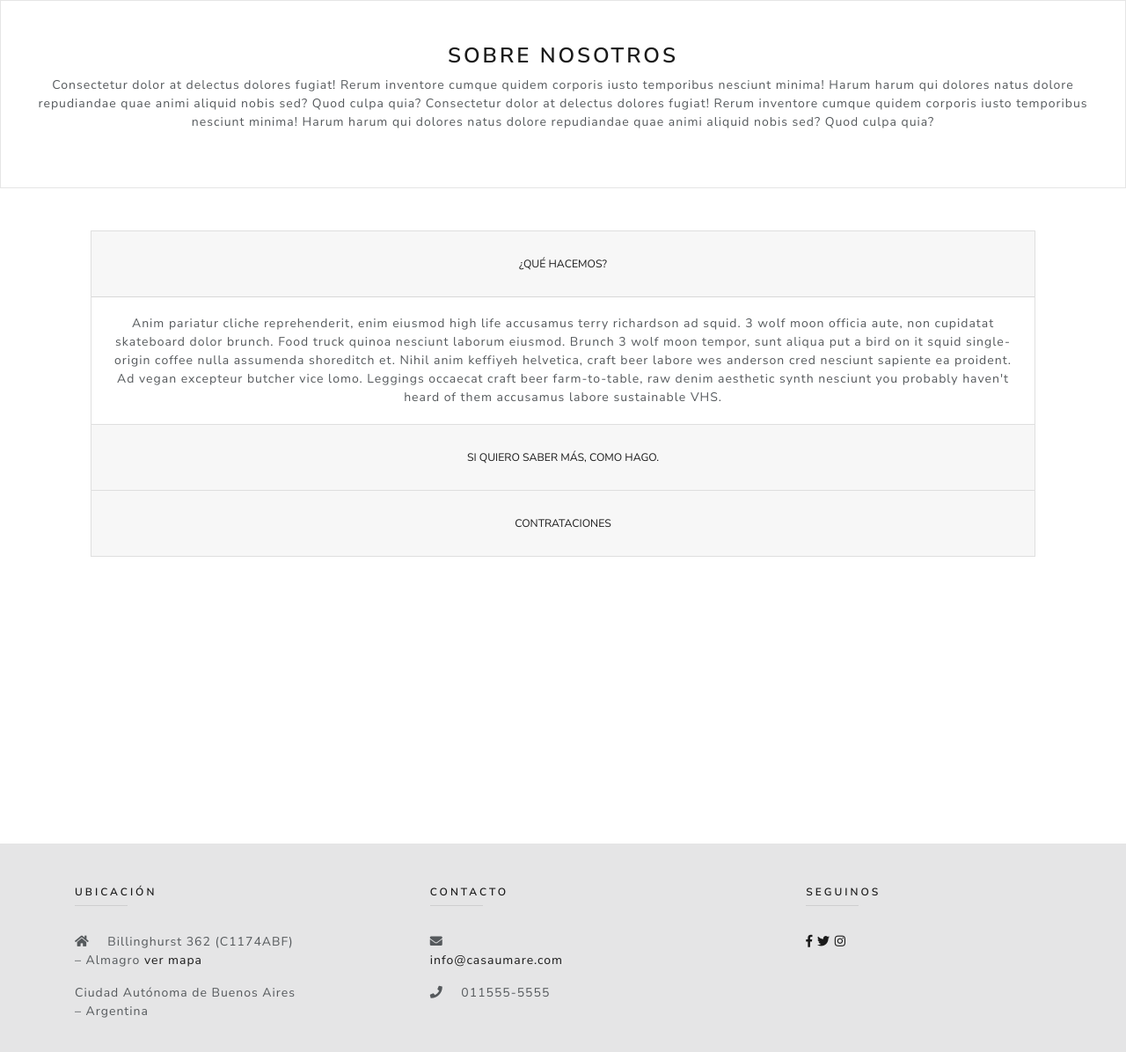
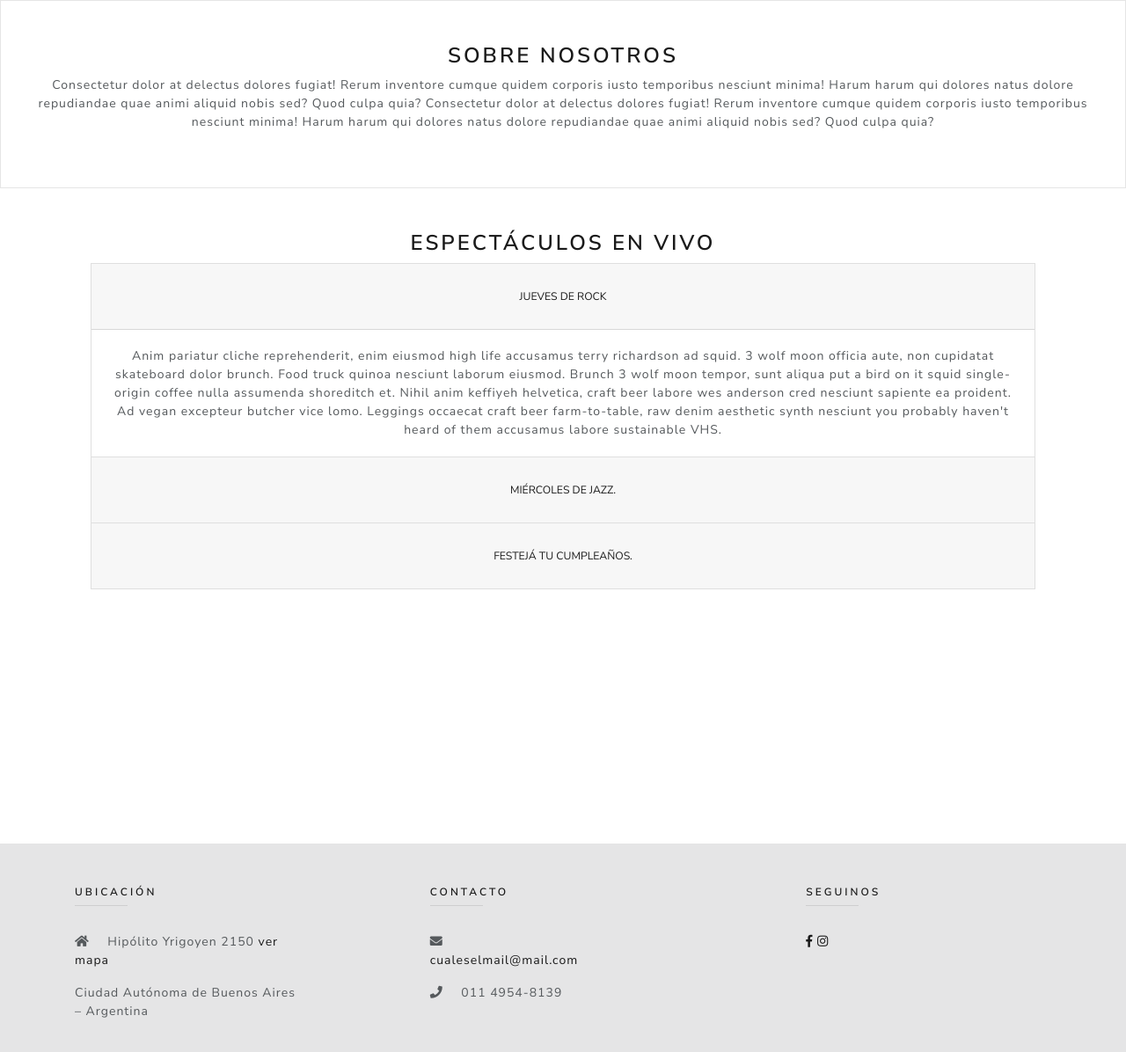
Before and after one commit to cisko85/web_mundo_carousell_header, a plain HTML site: page index.html in a window 1280 px wide. Shown: the part 834-2030 px from the top of the page at 88% size. Drawn offline with nearby package versions, Linux system fonts and the light colour scheme.

Commit message:
primer commit de esta web en github

```diff
--- a/index.html
+++ b/index.html
@@ -15,7 +15,7 @@
 <body>
 
 <nav class="navbar navbar-expand-lg navbar-dark bg-primary">
-  <a class="navbar-brand" href="/"><!--UMARE-->
+  <a class="navbar-brand" href="/"><!--ir a inicio-->
      <img src="img/logo/logo-navbar-mundo.jpg" style="width: 9%;">
   </a>
   <button class="navbar-toggler" type="button" data-toggle="collapse" data-target="#navbarColor01" aria-controls="navbarColor01" aria-expanded="false" aria-label="Toggle navigation">
@@ -130,13 +130,14 @@ Fin HEADER-->
 
  <!-- ACCORDION preguntas frecuentes, contrataciones FAQ.-->
     <section id="faq" class="container text-center justify-content-center align-self-center p-5">
+      <h3>Espectáculos en vivo</h3>
       <div class="row">
         <div class="accordion" id="accordionExample">
           <div class="card">
             <div class="card-header" id="headingOne">
               <h5 class="mb-0">
                 <button class="btn btn-link" type="button" data-toggle="collapse" data-target="#collapseOne" aria-expanded="true" aria-controls="collapseOne">
-                  ¿Qué hacemos?
+                  Jueves de Rock
                 </button>
               </h5>
             </div>
@@ -151,7 +152,7 @@ Fin HEADER-->
             <div class="card-header" id="headingTwo">
               <h5 class="mb-0">
                 <button class="btn btn-link collapsed" type="button" data-toggle="collapse" data-target="#collapseTwo" aria-expanded="false" aria-controls="collapseTwo">
-                 Si quiero saber más, como hago.
+                 mi&eacute;rcoles de Jazz.
                 </button>
               </h5>
             </div>
@@ -165,7 +166,7 @@ Fin HEADER-->
             <div class="card-header" id="headingThree">
               <h5 class="mb-0">
                 <button class="btn btn-link collapsed" type="button" data-toggle="collapse" data-target="#collapseThree" aria-expanded="false" aria-controls="collapseThree">
-                  Contrataciones
+                 festej&aacute; tu cumpleaños.
                 </button>
               </h5>
             </div>
@@ -196,7 +197,7 @@ Fin HEADER-->
             <p>
                 <i class="fa fa-home mr-3"></i>
 
-Billinghurst 362 (C1174ABF) – Almagro <a href="https://www.google.com/maps/place/Casa+Umare/@-34.6061636,-58.4183436,17z/data=!3m1!4b1!4m5!3m4!1s0x95bcca8abe20ad7f:0x1c0bc8a1ece1c09e!8m2!3d-34.6061636!4d-58.4161549?hl=es-ES" target="_blank"> ver mapa</a></p>
+Hip&oacute;lito Yrigoyen 2150  <a href="https://www.google.com.ar/maps/place/Mundo+2150/@-34.610704,-58.3991177,17z/data=!4m13!1m7!3m6!1s0x95bccae8673c4d33:0x1349809b31564b50!2sAv.+Hip%C3%B3lito+Yrigoyen+2150,+C1089AAP+CABA!3b1!8m2!3d-34.610704!4d-58.396929!3m4!1s0x95bccae867737523:0x16b66a38fdf4dcb6!8m2!3d-34.610728!4d-58.396765?hl=es" target="_blank"> ver mapa</a></p>
 
 Ciudad Autónoma de Buenos Aires – Argentina
 </p>
@@ -212,10 +213,10 @@ Ciudad Autónoma de Buenos Aires – Argentina
             </h6>
             <hr class="deep-purple accent-2 mb-4 mt-0 d-inline-block mx-auto" style="width: 60px;">
             <p>
-                <i class="fa fa-envelope mr-3"></i> <a href="mailto:info@casaumare.com">info@casaumare.com</a>
+                <i class="fa fa-envelope mr-3"></i> <a href="mailto:mail@mail">cualeselmail@mail.com</a>
             </p>
             <p>
-                <i class="fa fa-phone mr-3"></i> 011555-5555
+                <i class="fa fa-phone mr-3"></i> 011 4954-8139
             </p>
         </div>
         <!--/.Second column-->
@@ -227,13 +228,12 @@ Ciudad Autónoma de Buenos Aires – Argentina
             </h6>
             <hr class="deep-purple accent-2 mb-4 mt-0 d-inline-block mx-auto" style="width: 60px;">
             <p>
-                <a href="https://www.facebook.com/Casa-Umare-172761762737108/" target="_blank"><i class="fab fa-facebook-f"></i></a>
+                <a href="https://m.facebook.com/mundo2150" target="_blank"><i class="fab fa-facebook-f"></i></a>
 
 
-                <a href="https://twitter.com/casaumare" target="_blank"><i class="fab fa-twitter"></i></a>
 
 
-                <a href="https://www.instagram.com/casaumare/" target="_blank"><i class="fab fa-instagram"></i></a>
+                <a href="https://www.instagram.com/explore/locations/1019098126/mundo-2150/" target="_blank"><i class="fab fa-instagram"></i></a>
 
 
             </p>
```
